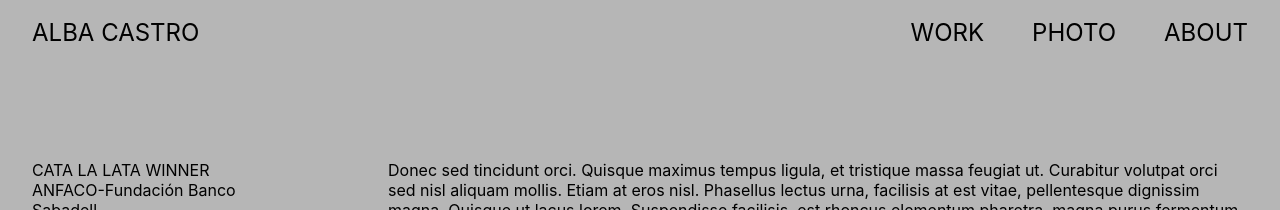
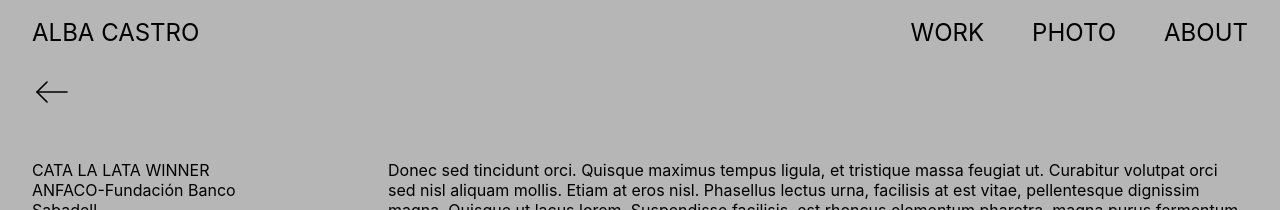
Before and after one commit to smouuuuuk/portoflio-alba, a Next.js app: page /proyectos/catalalata in a window 1280 px wide. Shown: the top 210 px of the page. Built offline with nearby package versions, Linux system fonts and the light colour scheme.

Commit message:
Added return to home arrow

```diff
--- a/components/layout.js
+++ b/components/layout.js
@@ -4,6 +4,7 @@ import Link from "next/link";
 import styles from './layout.module.css';
 import Head from 'next/head';
 import { clsx } from 'clsx';
+import Image from 'next/image';
 
 export default function Layout({ children, donde }) {
     useEffect(() => {
@@ -28,7 +29,26 @@ export default function Layout({ children, donde }) {
                         <Link href="/about">ABOUT</Link>
                     </div>
                 </nav>
-                <div id={ styles.nav_filler }></div>
+                <div id={ styles.nav_filler }>
+                    {donde=="proyecto" ? (
+                        <>
+                        <Link href="/">
+                            <Image
+                                id={ styles.flecha_atras }
+                                priority
+                                src="/images/arrow-left.svg"
+                                width={ 40 }
+                                height={ 40 }
+                                alt="Volver al inicio"
+                            />
+                        </Link>
+                        </>
+                            ) : (
+                                <>
+                            </>
+                            )
+                    }
+                </div>
             </header>
             { children }
             <div id={ styles.footer_filler }></div>
--- a/components/layout.module.css
+++ b/components/layout.module.css
@@ -78,3 +78,9 @@
     width: 100%;
     height: 10em;
 }
+
+#flecha_atras {
+    position: absolute;
+    top: 4.5em;
+    left: 2em;
+}
--- a/pages/proyectos/catalalata.js
+++ b/pages/proyectos/catalalata.js
@@ -17,6 +17,9 @@ export default function Catalalata() {
             spacing: 15,
             perView: 1
         },
+        defaultAnimation: {
+            duration: 1500
+        },
         slideChanged(slider) {
         setCurrentSlide(slider.track.details.rel)
         },
@@ -26,7 +29,7 @@ export default function Catalalata() {
     })
 
     return(
-        <Layout>
+        <Layout donde="proyecto">
             <div id={ styles.todo }>
                 <div id={ styles.textos }>
                     <div id={ styles.textos_izq }>
```
Also changed, not shown: public/images/arrow-left.svg (added).
